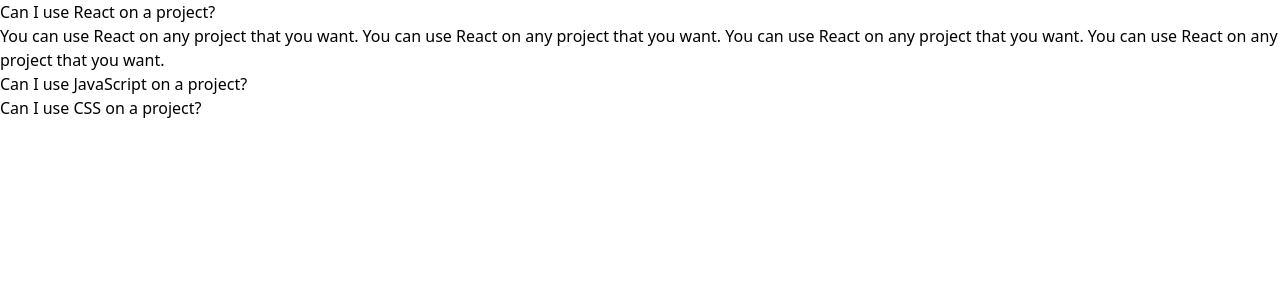
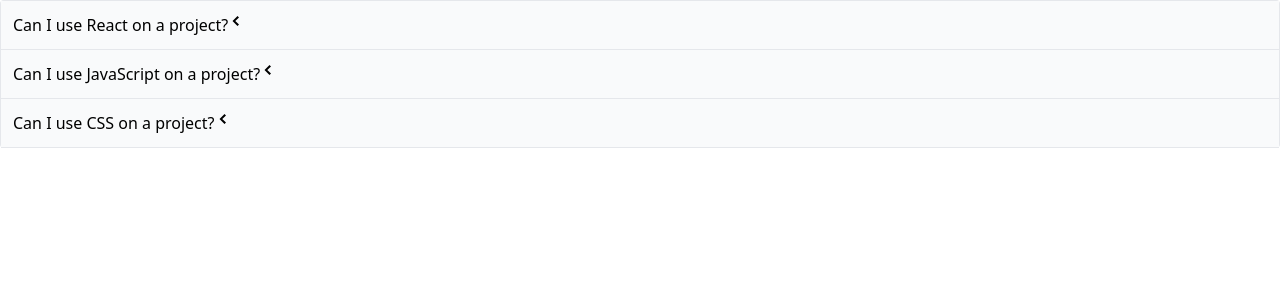
Before and after one commit to locaulker/components, a React (Create React App) app: page / in a window 1280 px wide. Shown: the top 300 px of the page. Built offline with nearby package versions, Linux system fonts and the light colour scheme.

Commit message:
added styling

```diff
--- a/src/components/Accordion.js
+++ b/src/components/Accordion.js
@@ -1,24 +1,35 @@
 import React, { useState } from "react"
+import { GoChevronDown, GoChevronLeft } from "react-icons/go"
 
 function Accordion({ items }) {
-  const [expandedIndex, setExpandedIndex] = useState(0)
+  const [expandedIndex, setExpandedIndex] = useState(-1)
 
-  const handleClick = index => {
-    setExpandedIndex(index)
+  const handleClick = nextIndex => {
+    setExpandedIndex(nextIndex)
   }
 
   const renderedItems = items.map((item, index) => {
     const isExpanded = index === expandedIndex
 
+    const icon = (
+      <span>{isExpanded ? <GoChevronDown /> : <GoChevronLeft />}</span>
+    )
+
     return (
       <div key={item.id}>
-        <div onClick={() => handleClick(index)}>{item.label}</div>
-        {isExpanded && <div>{item.content}</div>}
+        <div
+          className="flex p-3 bg-gray-50 border-b cursor-pointer"
+          onClick={() => handleClick(index)}
+        >
+          {item.label}
+          {icon}
+        </div>
+        {isExpanded && <div className="border-b p-5">{item.content}</div>}
       </div>
     )
   })
 
-  return <div>{renderedItems}</div>
+  return <div className="border-x border-t rounded">{renderedItems}</div>
 }
 
 export default Accordion
```
